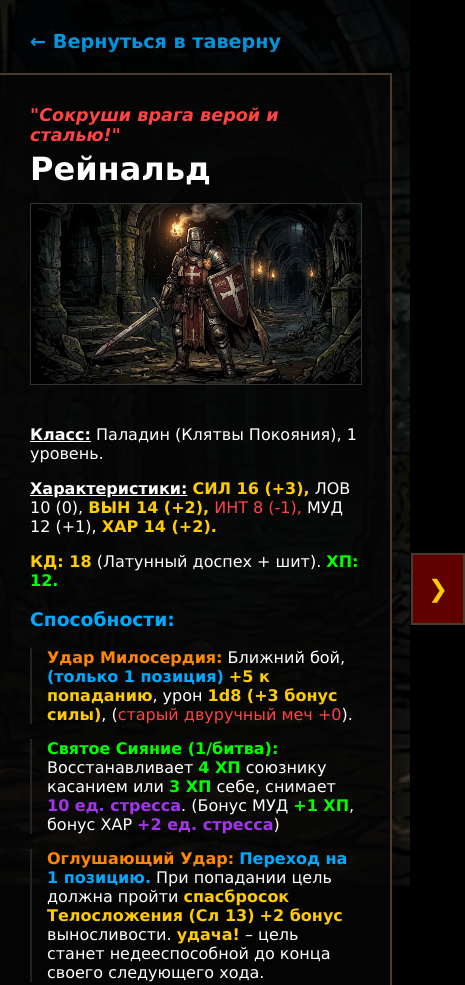
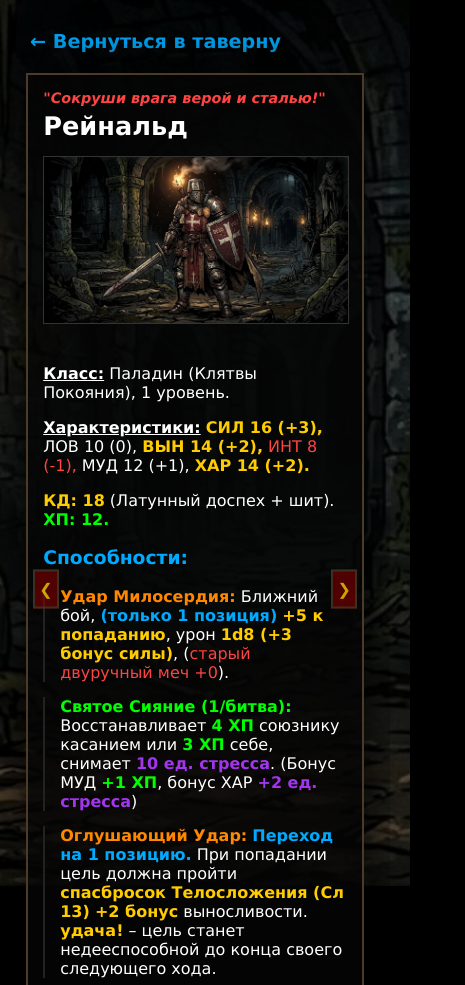
Before and after one commit to xterio360/darkest-hab, a plain HTML site: page characters.html in a window 390 px wide. Shown: the top 985 px of the page, 465 px wide, since content can reach past the window. Drawn offline with Linux system fonts and the light colour scheme.

Commit message:
Update characters.html
mobila fix

```diff
--- a/characters.html
+++ b/characters.html
@@ -3,7 +3,22 @@
 <head><meta name="viewport" content="width=device-width, initial-scale=1.0">
     <meta charset="UTF-8">
     <title>Герои Пати | Darkest Hub</title>
-    <style>
+    <style>@media (max-width: 600px) {
+    .slider-container {
+        width: 92% !important; /* Делаем карточку чуть шире на телефоне */
+        padding: 15px !important;
+    }
+    .nav-btn {
+        padding: 8px 4px !important; /* Уменьшаем кнопки-стрелки */
+        font-size: 16px !important;
+        opacity: 0.8;
+    }
+    .prev { left: 5px !important; } /* Прижимаем их к краям внутри карточки */
+    .next { right: 5px !important; }
+
+    .monster-name, .char-name { font-size: 1.6rem !important; }
+    .motto { font-size: 0.9rem !important; }
+}
         :root {
             --move-x: 0px;
             --move-y: 0px;
```
